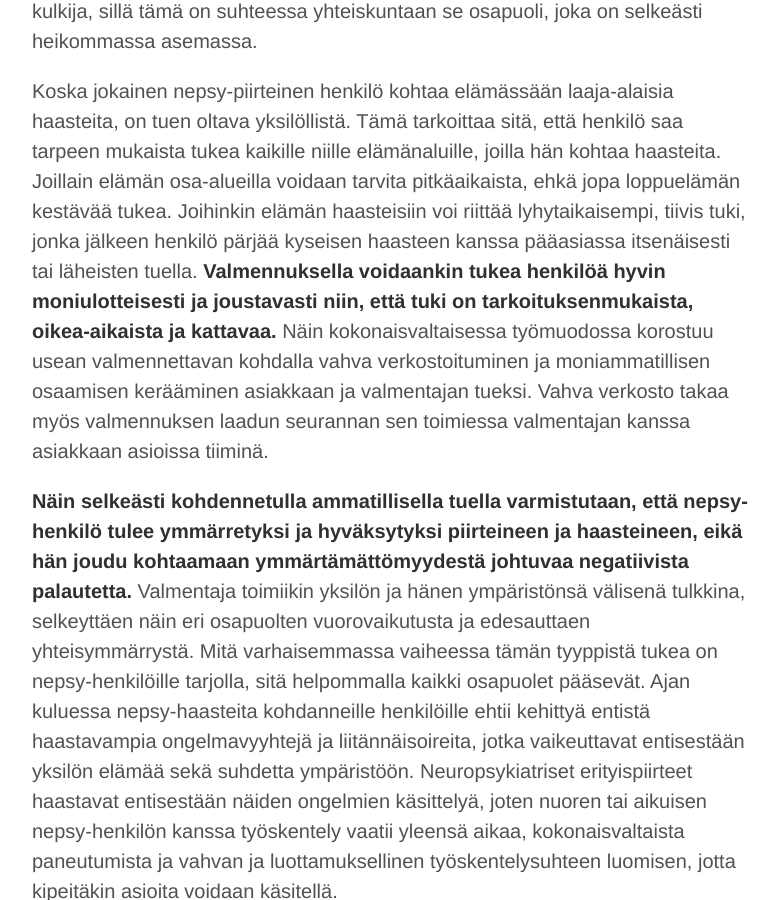
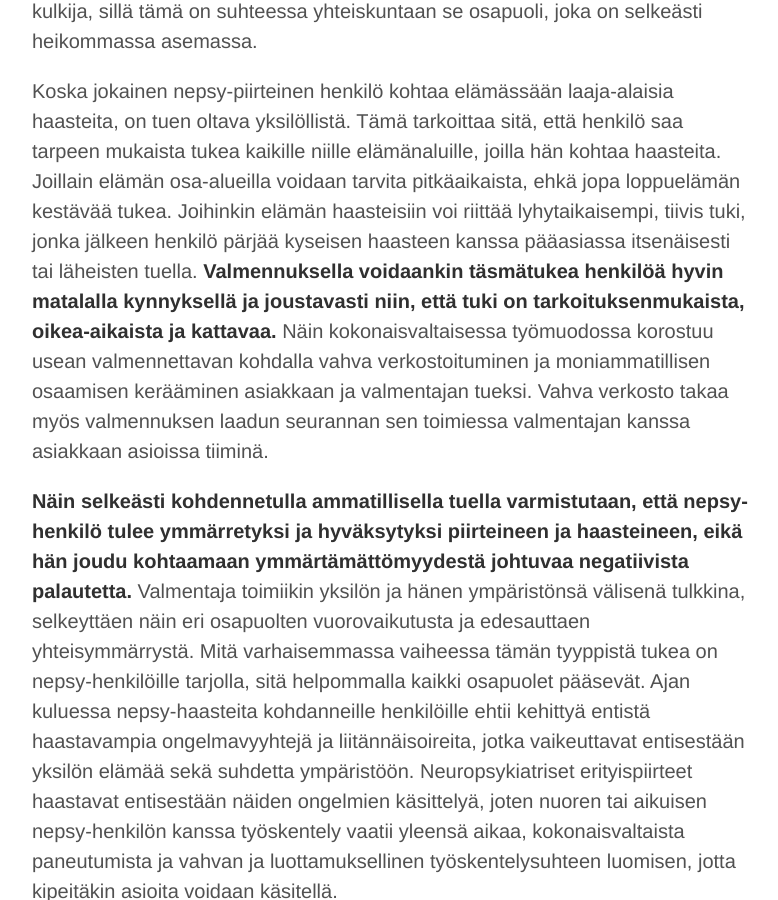
Before and after one commit to niinapiira/neppari.net, a Jekyll site: the page built from _posts/2015-11-22-miksi-neuropsykiatrinen-valmennus.md, in a window 1280 px wide and 900 px high, scrolled down 1905 px. Shown: the whole window, without its empty margins (248-1026 px from the left). Built offline with Jekyll 4.4.1, drawn with Linux system fonts in a browser that asks for light colours.

Commit message:
Update 2015-11-22-miksi-neuropsykiatrinen-valmennus.md

```diff
--- a/_posts/2015-11-22-miksi-neuropsykiatrinen-valmennus.md
+++ b/_posts/2015-11-22-miksi-neuropsykiatrinen-valmennus.md
@@ -13,7 +13,7 @@ Neuropsykiatriset erityispiirteet johtuvat neurobiologisen kehityksen poikkeavuu
 
 Ympäristön vaikutus nepsy-piirteiden esiintyvyyteen ja ongelmien muodostumiseen on suuri. Jotkut henkilöt voivat selvitä piirteineen hyvin läpi elämän, jos ympäristö on vain suotuisa ja ymmärtävä. Kuitenkin yhteiskunta, joka on rakentunut ”neuropsykiatrisesti normaalien” ehdoilla, ei ota useinkaan huomioon (neurobiologisen) erilaisuuden luomia tarpeita. Tämä haastaa yhteiskunnan ja neuropsykiatristen henkilöiden suhdetta, johon valmennuksella pyritään vaikuttamaan rakentavasti. Oleellista on huomioida, että tässäkin suhteessa on kaksi osapuolta, joista kummankin on pystyttävä vaikuttamaan suhteen laatuun. Usein jähmeät yhteiskunnan palvelut eivät pysty menemään tarpeeksi vastaan nepsy-henkilöitä, eikä henkilöillä itsellään ole pulmiensa vuoksi mahdollisuutta hyödyntää yhteiskunnan tarjontaa sellaisenaan. **Valmentaja toimii tässä kohtaa linkkinä yhteiskunnan ja yksilön välillä, pyrkien aktiivisesti rakentamaan siltoja osapuolten toimivalle vuorovaikutukselle ja yhteistyölle.** Valmentaja on kuitenkin aina selkeästi nepsy-henkilön rinnalla kulkija, sillä tämä on suhteessa yhteiskuntaan se osapuoli, joka on selkeästi heikommassa asemassa.
 
-Koska jokainen nepsy-piirteinen henkilö kohtaa elämässään laaja-alaisia haasteita, on tuen oltava yksilöllistä. Tämä tarkoittaa sitä, että henkilö saa tarpeen mukaista tukea kaikille niille elämänaluille, joilla hän kohtaa haasteita. Joillain elämän osa-alueilla voidaan tarvita pitkäaikaista, ehkä jopa loppuelämän kestävää tukea. Joihinkin elämän haasteisiin voi riittää lyhytaikaisempi, tiivis tuki, jonka jälkeen henkilö pärjää kyseisen haasteen kanssa pääasiassa itsenäisesti tai läheisten tuella. **Valmennuksella voidaankin tukea henkilöä hyvin moniulotteisesti ja joustavasti niin, että tuki on tarkoituksenmukaista, oikea-aikaista ja kattavaa.** Näin kokonaisvaltaisessa työmuodossa korostuu usean valmennettavan kohdalla vahva verkostoituminen ja moniammatillisen osaamisen kerääminen asiakkaan ja valmentajan tueksi. Vahva verkosto takaa myös valmennuksen laadun seurannan sen toimiessa valmentajan kanssa asiakkaan asioissa tiiminä.
+Koska jokainen nepsy-piirteinen henkilö kohtaa elämässään laaja-alaisia haasteita, on tuen oltava yksilöllistä. Tämä tarkoittaa sitä, että henkilö saa tarpeen mukaista tukea kaikille niille elämänaluille, joilla hän kohtaa haasteita. Joillain elämän osa-alueilla voidaan tarvita pitkäaikaista, ehkä jopa loppuelämän kestävää tukea. Joihinkin elämän haasteisiin voi riittää lyhytaikaisempi, tiivis tuki, jonka jälkeen henkilö pärjää kyseisen haasteen kanssa pääasiassa itsenäisesti tai läheisten tuella. **Valmennuksella voidaankin täsmätukea henkilöä hyvin matalalla kynnyksellä ja joustavasti niin, että tuki on tarkoituksenmukaista, oikea-aikaista ja kattavaa.** Näin kokonaisvaltaisessa työmuodossa korostuu usean valmennettavan kohdalla vahva verkostoituminen ja moniammatillisen osaamisen kerääminen asiakkaan ja valmentajan tueksi. Vahva verkosto takaa myös valmennuksen laadun seurannan sen toimiessa valmentajan kanssa asiakkaan asioissa tiiminä.
 
 **Näin selkeästi kohdennetulla ammatillisella tuella varmistutaan, että nepsy-henkilö tulee ymmärretyksi ja hyväksytyksi piirteineen ja haasteineen, eikä hän joudu kohtaamaan ymmärtämättömyydestä johtuvaa negatiivista palautetta.** Valmentaja toimiikin yksilön ja hänen ympäristönsä välisenä tulkkina, selkeyttäen näin eri osapuolten vuorovaikutusta ja edesauttaen yhteisymmärrystä. Mitä varhaisemmassa vaiheessa tämän tyyppistä tukea on nepsy-henkilöille tarjolla, sitä helpommalla kaikki osapuolet pääsevät. Ajan kuluessa nepsy-haasteita kohdanneille henkilöille ehtii kehittyä entistä haastavampia ongelmavyyhtejä ja liitännäisoireita, jotka vaikeuttavat entisestään yksilön elämää sekä suhdetta ympäristöön. Neuropsykiatriset erityispiirteet haastavat entisestään näiden ongelmien käsittelyä, joten nuoren tai aikuisen nepsy-henkilön kanssa työskentely vaatii yleensä aikaa, kokonaisvaltaista paneutumista ja vahvan ja luottamuksellinen työskentelysuhteen luomisen, jotta kipeitäkin asioita voidaan käsitellä.
 
```
